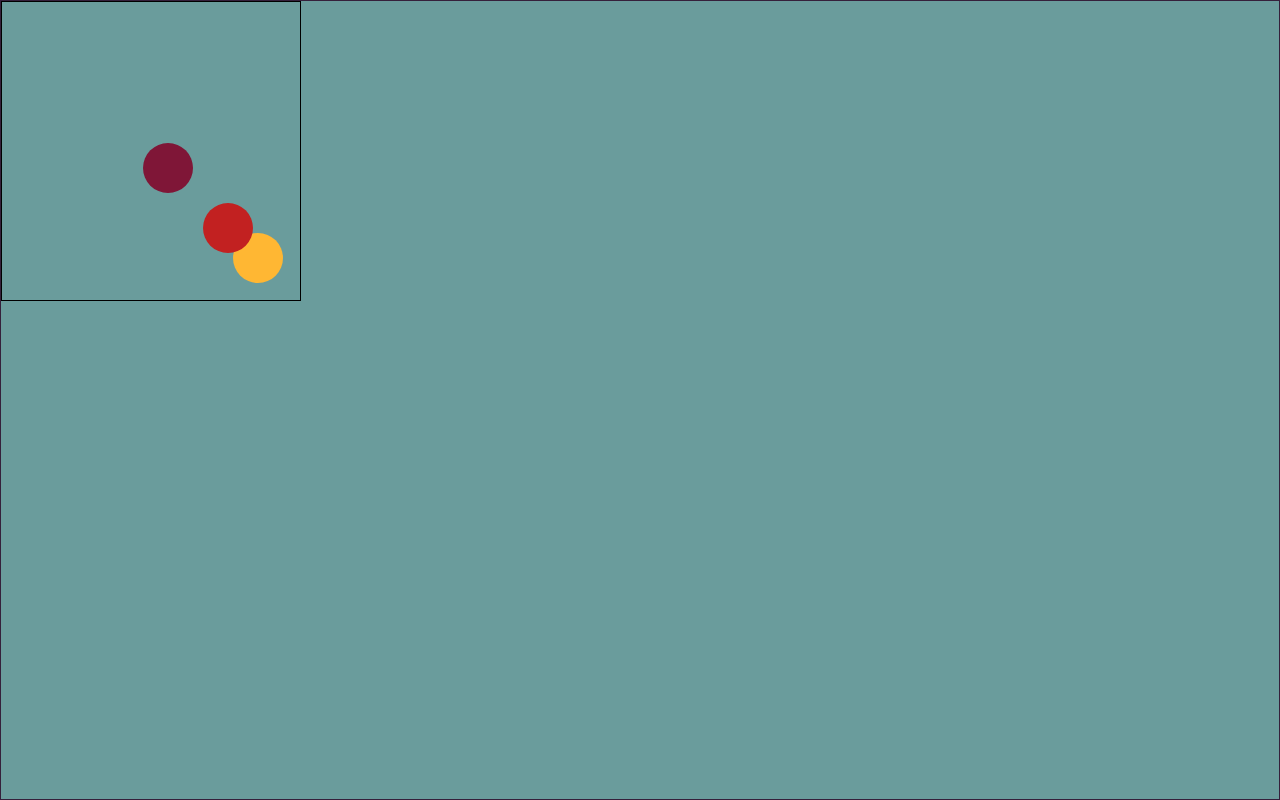
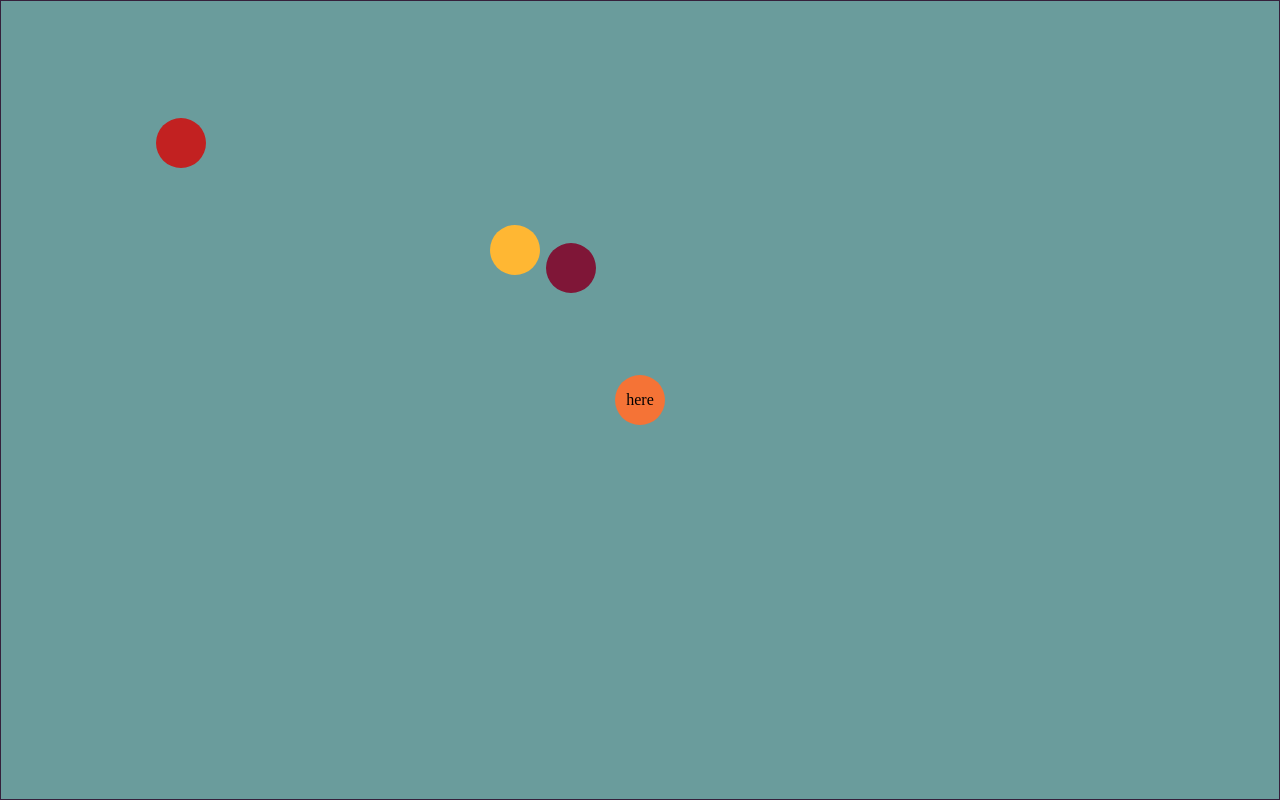
Before and after one commit to Kociasta/LerpParallax, a plain HTML site: page index.html in a window 1280 px wide. Drawn offline with nearby package versions, Linux system fonts and the light colour scheme.

Commit message:
battle with circle position

```diff
--- a/app.js
+++ b/app.js
@@ -2,8 +2,8 @@ $(()=>{
   var scene = $(".scene");
   var elements = $(".element");
   var currentMousePosition = {
-    x: 0,
-    y: 0
+    x: 657,
+    y: 278
   };
 
     // set event on mousemove
--- a/css/style.css
+++ b/css/style.css
@@ -5,7 +5,10 @@
 }
 
 .scene {
-    display: block;
+    /*display: block;*/
+    display: flex;
+    justify-content: center;
+    align-items: center;
     position: relative;
     width: 100vw;
     height: 100vh;
@@ -20,15 +23,16 @@
     width: 50px;
     height: 50px;
     border-radius: 50%;
+    /*background-color: blue;*/
 }
 
-.element:nth-child(1){
+.element:nth-child(3n+0){
   background-color: #7F1637;
 }
-.element:nth-child(2){
+.element:nth-child(3n+1){
   background-color: #FFB733;
 }
-.element:nth-child(3){
+.element:nth-child(3n+2){
   background-color: #C22121;
 }
 
@@ -37,3 +41,15 @@
   height: 300px;
   border: 1px solid black;
 }
+
+.center {
+  display: flex;
+  align-items: center;
+  justify-content: center;
+  width: 50px;
+  height: 50px;
+
+  border-radius: 50%;
+  background-color: #F57336;
+  text-align: center;
+}
--- a/index.html
+++ b/index.html
@@ -9,10 +9,20 @@
 <body>
 
 <div class="scene">
-    <div class="element" data-x="300" data-y="300" data-speed="0.5" data-z="1"></div>
-    <div class="element" data-x="300" data-y="300" data-speed="0.2" data-z="2"></div>
-    <div class="element" data-x="300" data-y="300" data-speed="0.3" data-z="3"></div>
-    <div class="pinset"></div>
+    <div class="center"><span>here</span></div>
+    <div class="element" data-x="100" data-y="100" data-speed="0.1" data-z="1"></div>
+    <div class="element" data-x="100" data-y="100" data-speed="0.8" data-z="2"></div>
+    <div class="element" data-x="100" data-y="100" data-speed="0.7" data-z="3"></div>
+    <!-- <div class="element" data-x="40" data-y="400" data-speed="0.4" data-z="1"></div>
+    <div class="element" data-x="20" data-y="400" data-speed="1" data-z="2"></div>
+    <div class="element" data-x="500" data-y="100" data-speed="0.15" data-z="3"></div>
+    <div class="element" data-x="400" data-y="200" data-speed="0.25" data-z="1"></div>
+    <div class="element" data-x="300" data-y="300" data-speed="0.35" data-z="2"></div>
+    <div class="element" data-x="200" data-y="400" data-speed="0.45" data-z="3"></div>
+    <div class="element" data-x="100" data-y="500" data-speed="0.55" data-z="1"></div>
+    <div class="element" data-x="300" data-y="300" data-speed="0.27" data-z="2"></div>
+    <div class="element" data-x="300" data-y="300" data-speed="0.8" data-z="3"></div> -->
+    <!-- <div class="pinset"></div> -->
 </div>
 <script
   src="https://code.jquery.com/jquery-3.1.1.js"
```
